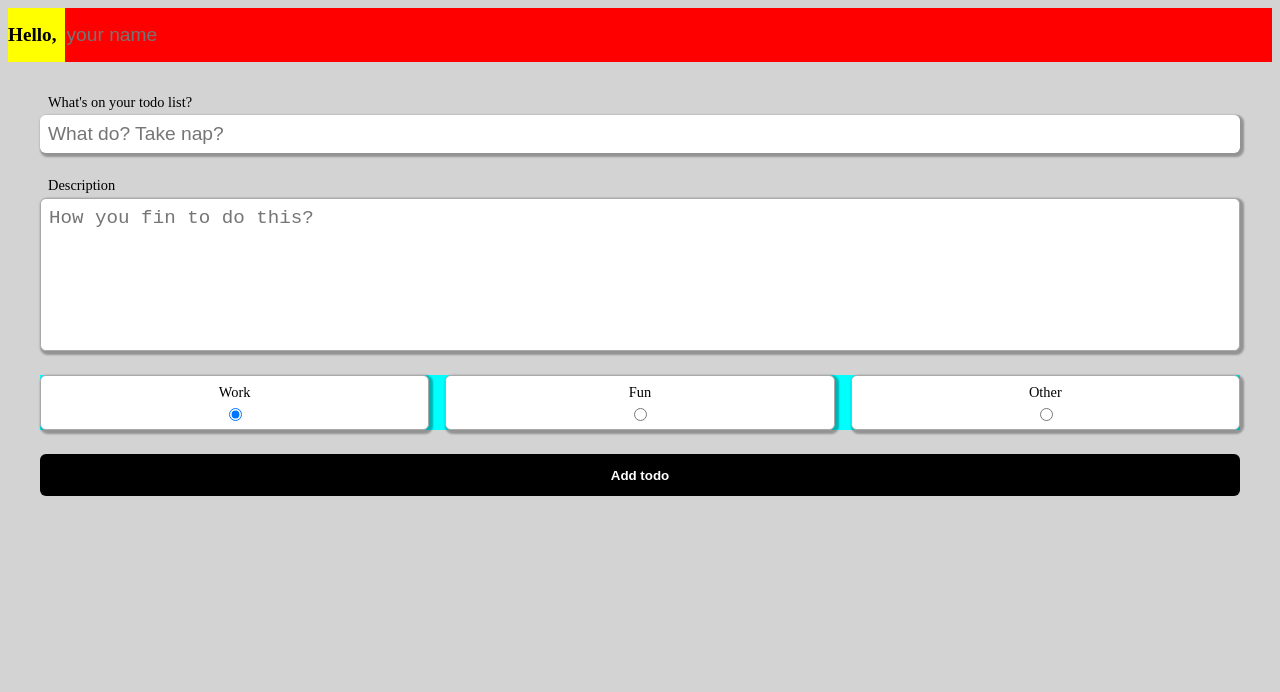
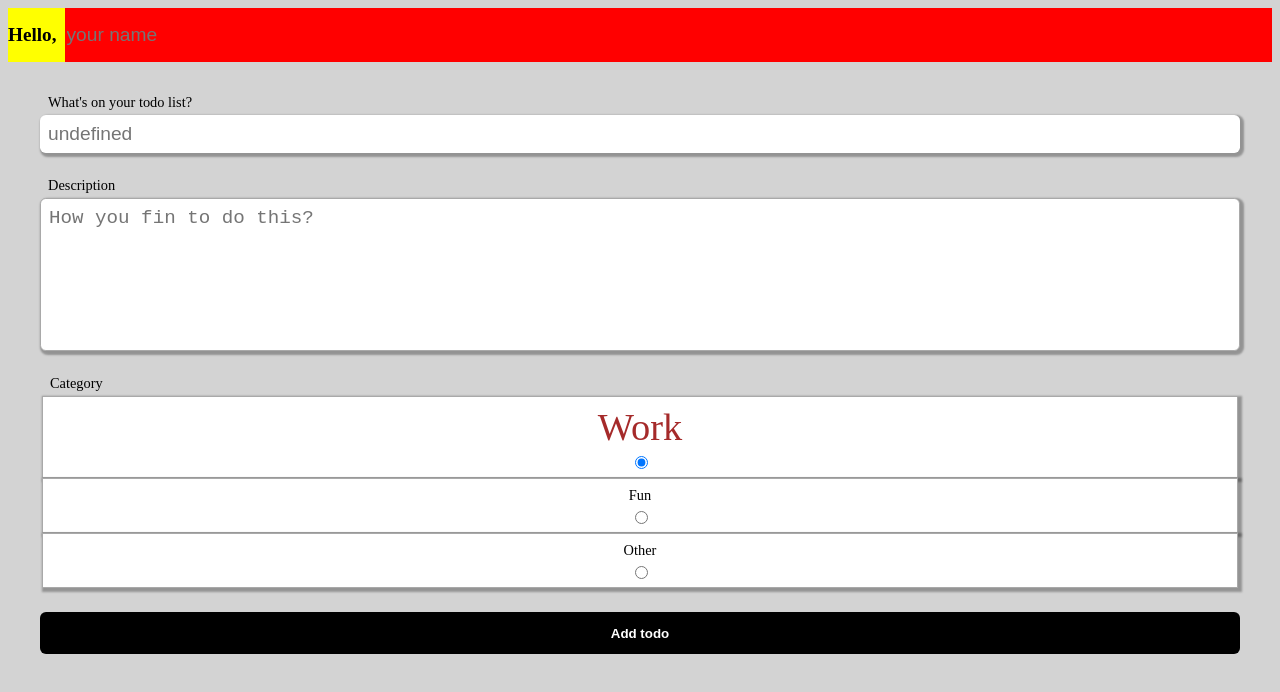
Before and after one commit to stevencodeman/group-project, a plain HTML site: page programmatic/index.html in a window 1280 px wide. Drawn offline with Linux system fonts and the light colour scheme.

Commit message:
add component constructors for header and textInput elements

```diff
--- a/programmatic/app.js
+++ b/programmatic/app.js
@@ -1,19 +1,30 @@
-import { pipe as ρ, maybe, map } from './js/fp.js';
+import { ρ, maybe, map } from './js/fp.js';
 
-const ε = (tag) => document.createElement(tag);
+import {
+  ε,
+  withChildren,
+  withEvent,
+  withProperties,
+  blurFocusSelection,
+} from './js/elements.js';
+
+import { header, textInput } from './js/components/index.js';
 
 const app = document.getElementById('app');
 
-const header = document.createElement('header');
+// const header = document.createElement('header');
 
-header.append(saveSelectInput({ id: 'greeting', placeholder: 'your name' }));
+// header.append(saveSelectInput({ id: 'greeting', placeholder: 'your name' }));
 
 app.innerText = '';
 app.append(
-  ρ(
-    ε('header'),
-    withChildren([ρ(ε('h2'), withChildren('Hello,')), textInput('your name')])
-  ),
+  // ρ(
+  //   ε('header'),
+  //   withChildren([ρ(ε('h2'), withChildren('Hello,')), textInput('your name')])
+  // ),
+  header({
+    placeholder: 'Buttholes',
+  }),
   ρ(
     ε('form'),
     withEvent('submit', (e) =>
@@ -53,14 +64,19 @@ app.append(
         ])
       ),
       ρ(
-        ε('div'),
-        withProperties({ class: 'row' }),
+        ε('fieldset'),
+        // withProperties({ class: 'tile' }),
         withChildren([
+          ρ(ε('legend'), withChildren('Category')),
           ρ(
             ε('label'),
             withProperties({ class: 'tile' }),
             withChildren([
-              ρ(ε('span'), withChildren('Work')),
+              ρ(
+                ε('span'),
+                withProperties({ class: ['big', 'booty'] }),
+                withChildren('Work')
+              ),
               ρ(
                 ε('input'),
                 withProperties({
@@ -113,71 +129,6 @@ app.append(
   )
 );
 
-function textInput(placeholder) {
-  return ρ(ε('input'), withProperties({ type: 'text', placeholder }));
-}
-
-// function createElement(tag, properties, ...children) {
-//   const el = document.createElement(tag);
-
-//   if (properties) {
-//     Object.keys(properties).forEach((key) => {
-//       el[key] = properties[key];
-//     });
-//   }
-
-//   el.append(...(Array.isArray(children) ? children : [children]));
-
-//   return el;
-// }
-
-function withEvent(type, listener) {
-  return (el) => {
-    el.addEventListener(type, listener);
-    return el;
-  };
-}
-
-function withProperties(props) {
-  return (el) => {
-    Object.keys(props).forEach((prop) => {
-      el.setAttribute(prop, props[prop]);
-    });
-
-    return el;
-  };
-}
-
-function withChildren(children) {
-  return (el) => {
-    el.append(...(Array.isArray(children) ? children : [children]));
-    return el;
-  };
-}
-
-function blurFocusSelection(el) {
-  // early return the element if it's not an input
-  if (el.tagName.toLowerCase() !== 'input') return el;
-
-  // gonna store the selection state here
-  const state = { start: 0, end: 0 };
-
-  el.addEventListener('blur', ({ currentTarget: input }) => {
-    state.start = input.selectionStart;
-    state.end = input.selectionEnd;
-
-    input.selectionStart = 0;
-    input.selectionEnd = 0;
-  });
-
-  el.addEventListener('focus', ({ currentTarget: input }) => {
-    input.selectionStart = state.start;
-    input.selectionEnd = state.end;
-  });
-
-  return el;
-}
-
 function saveSelectInput({ id, placeholder }) {
   let start = 0;
   let end = 0;
--- /dev/null
+++ b/programmatic/css/debug.css
@@ -0,0 +1,7 @@
+.big {
+  font-size: 2em;
+}
+
+.booty {
+  color: brown;
+}
--- /dev/null
+++ b/programmatic/js/components/header.js
@@ -0,0 +1,21 @@
+import { ρ, pipe } from '../fp.js';
+import { ε, element, withChildren } from '../elements.js';
+import { textInput } from './textinput.js';
+
+/**
+ *
+ * @param props
+ * @param {string} props.greeting - Greeting message for user
+ * @param {string} props.value - Default value for username
+ * @param {function} props.onChange - Listener for changes to username field
+ * @returns HTMLElement
+ */
+export function header({ greeting, value, onChange }) {
+  return pipe(
+    element('header'),
+    withChildren([
+      pipe(element('h2'), withChildren([greeting ?? 'Hello', ', '])),
+      textInput({ placeholder: 'your name', value, onChange }),
+    ])
+  );
+}
--- /dev/null
+++ b/programmatic/js/components/index.js
@@ -0,0 +1,2 @@
+export { header } from './header.js';
+export { textInput } from './textinput.js';
--- /dev/null
+++ b/programmatic/js/components/textinput.js
@@ -0,0 +1,21 @@
+import { ρ } from '../fp.js';
+import { ε, withProperties, withEvent } from '../elements.js';
+
+/**
+ *
+ * @param props
+ * @param {string} props.value - Initial value for text input
+ * @param {string} props.placeholder - Placeholder for text input
+ * @param {function} props.onChange - Callback receiving updated input text value
+ * @returns HTMLInputElement
+ */
+export function textInput({ placeholder, value, onChange }) {
+  return ρ(
+    ε('input'),
+    withProperties({ type: 'text', value: value ?? '', placeholder }),
+    withEvent('change', (e) => {
+      e.preventDefault();
+      onChange?.(e.currentTarget.value);
+    })
+  );
+}
--- /dev/null
+++ b/programmatic/js/elements.js
@@ -0,0 +1,55 @@
+export const element = (tag) => document.createElement(tag);
+export const ε = element;
+
+export function withChildren(children) {
+  return (el) => {
+    el.append(...(Array.isArray(children) ? children : [children]));
+    return el;
+  };
+}
+
+export function withEvent(type, listener) {
+  return (el) => {
+    el.addEventListener(type, listener);
+    return el;
+  };
+}
+
+export function withProperties(props) {
+  return (el) => {
+    Object.keys(props).forEach((prop) => {
+      if (Array.isArray(props[prop])) {
+        switch (prop) {
+          case 'class':
+            return el.setAttribute(prop, props[prop].join(' '));
+        }
+      }
+      el.setAttribute(prop, props[prop]);
+    });
+
+    return el;
+  };
+}
+
+export function blurFocusSelection(el) {
+  // early return the element if it's not an input
+  if (el.tagName.toLowerCase() !== 'input') return el;
+
+  // gonna store the selection state here
+  const state = { start: 0, end: 0 };
+
+  el.addEventListener('blur', ({ currentTarget: input }) => {
+    state.start = input.selectionStart;
+    state.end = input.selectionEnd;
+
+    input.selectionStart = 0;
+    input.selectionEnd = 0;
+  });
+
+  el.addEventListener('focus', ({ currentTarget: input }) => {
+    input.selectionStart = state.start;
+    input.selectionEnd = state.end;
+  });
+
+  return el;
+}
--- a/programmatic/js/fp.js
+++ b/programmatic/js/fp.js
@@ -3,6 +3,8 @@
 export function pipe(val, ...funs) {
   return funs.reduce((acc, fun) => fun(acc), val);
 }
+
+export const ρ = pipe;
 
 function Nothing() {
   map: () => Nothing;
--- a/programmatic/main.css
+++ b/programmatic/main.css
@@ -1,4 +1,5 @@
 @import url('./css/reset.css');
+@import url('./css/debug.css');
 
 body {
   background-color: lightgrey;
@@ -8,7 +9,6 @@ body {
   display: flex;
   justify-content: stretch;
   gap: 1rem;
-  background-color: aqua;
 }
 
 .row > * {
@@ -46,21 +46,37 @@ form {
   padding: 2rem;
 }
 
+form fieldset {
+  border: 0;
+  padding: 0;
+  display: flex;
+  flex-direction: column;
+  /* gap: 1rem; */
+}
+
+form fieldset label.tile {
+  flex: 1;
+  border-radius: 0;
+}
+
 form label {
   display: flex;
   flex-direction: column;
-  gap: 0.25rem;
+  /* gap: 0.25rem; */
 }
 
-label.tile {
+.tile {
   align-items: center;
   padding: 1rem;
   border-radius: 0.3em;
 }
 
+fieldset legend,
 form label span {
+  display: block;
   font-size: 0.9rem;
   padding-inline: 0.5rem;
+  padding-bottom: 0.25rem;
 }
 
 form input[type='text'],
```
